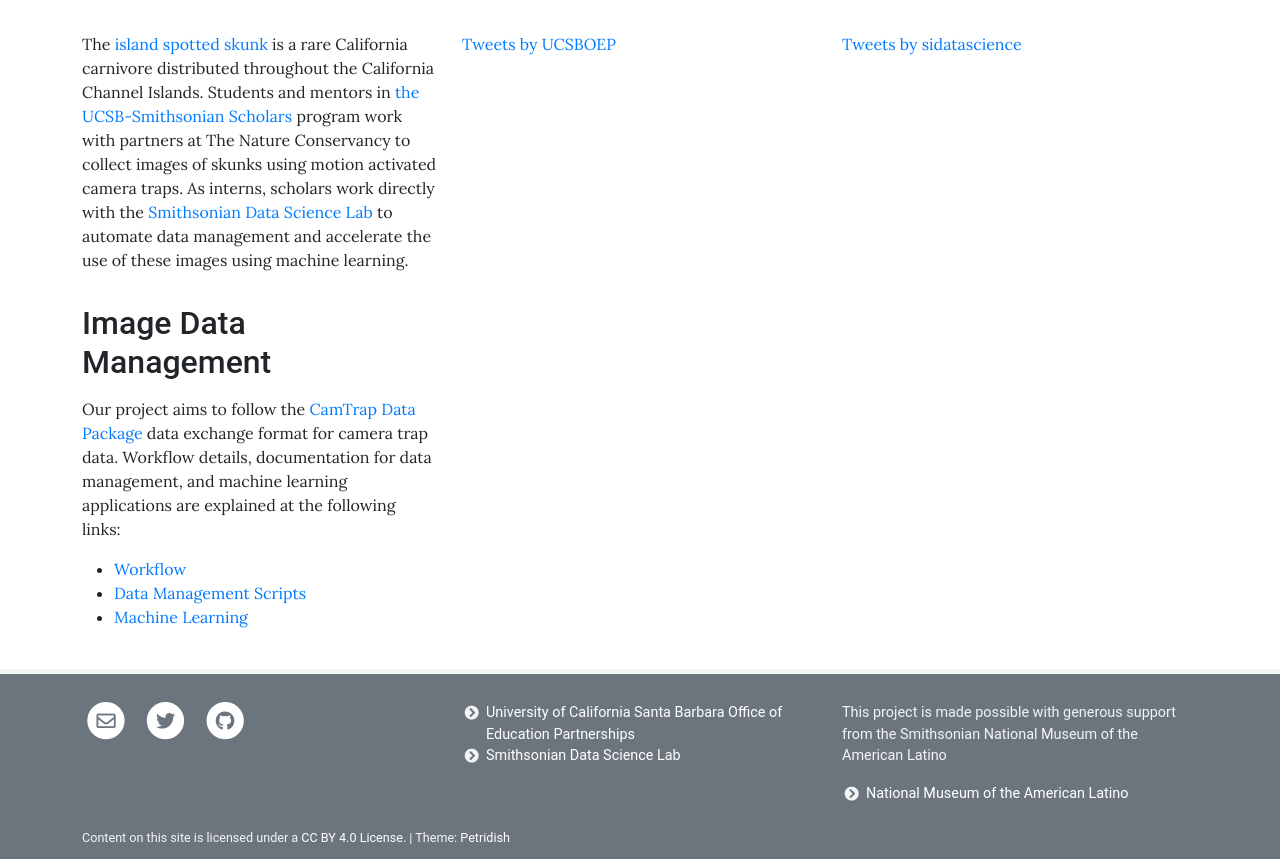
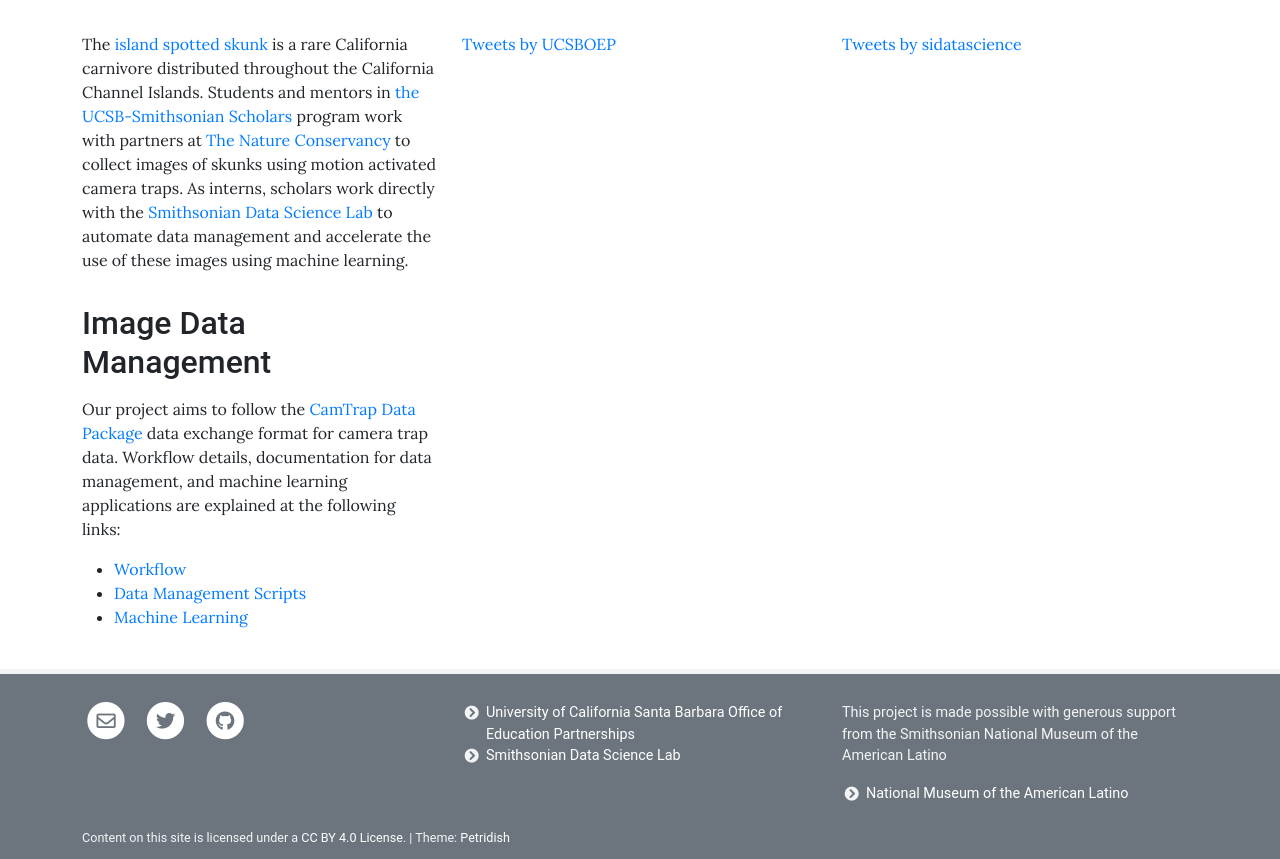
Before and after one commit to sidatasciencelab/UCSB-SI-skunks, a Jekyll site: the page built from pages/home.md, in a window 1280 px wide. Shown: the part 387-1246 px from the top of the page. Built offline with Jekyll 4.4.1, drawn with Linux system fonts in a browser that asks for light colours; comment, search, counter and statistics services are not loaded; part of the change alters nothing that is shown.

```diff
--- a/pages/home.md
+++ b/pages/home.md
@@ -6,7 +6,7 @@ background: /assets/theme/images/IMG_3247.jpg
 permalink: /
 ---
 
-The [island spotted skunk](https://www.islandspottedskunk.com/) is a rare California carnivore distributed throughout the California Channel Islands. Students and mentors in [the UCSB-Smithsonian Scholars](https://oep.ucsb.edu/programs/smithsonian-scholars-program) program work with partners at The Nature Conservancy to collect images of skunks using motion activated camera traps. As interns, scholars work directly with the [Smithsonian Data Science Lab](https://datascience.si.edu/) to automate data management and accelerate the use of these images using machine learning.
+The [island spotted skunk](https://www.islandspottedskunk.com/) is a rare California carnivore distributed throughout the California Channel Islands. Students and mentors in [the UCSB-Smithsonian Scholars](https://oep.ucsb.edu/programs/smithsonian-scholars-program) program work with partners at [The Nature Conservancy](https://www.nature.org/en-us/get-involved/how-to-help/places-we-protect/santa-cruz-island-california/) to collect images of skunks using motion activated camera traps. As interns, scholars work directly with the [Smithsonian Data Science Lab](https://datascience.si.edu/) to automate data management and accelerate the use of these images using machine learning.
 
 ## Image Data Management
 
```
